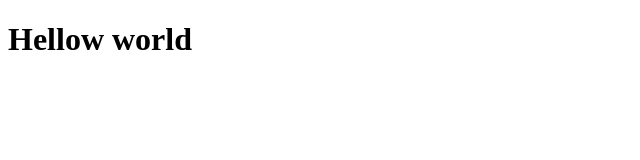
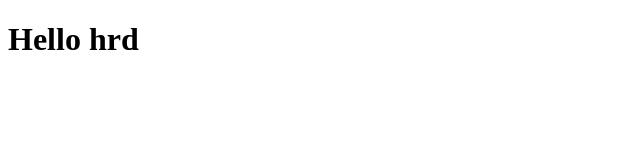
Before and after one commit to YIMVIRAKVEASNA/TestConflict, a plain HTML site: page index.html in a window 1280 px wide. Shown: the whole page, without its empty margins (0-640 px from the left). Drawn offline with Linux system fonts and the light colour scheme.

Commit message:
hello hrd

```diff
--- a/index.html
+++ b/index.html
@@ -6,6 +6,6 @@
     <title>Document</title>
 </head>
 <body>
-    <h1>Hellow world</h1>
+    <h1>Hello hrd</h1>
 </body>
 </html>
```
